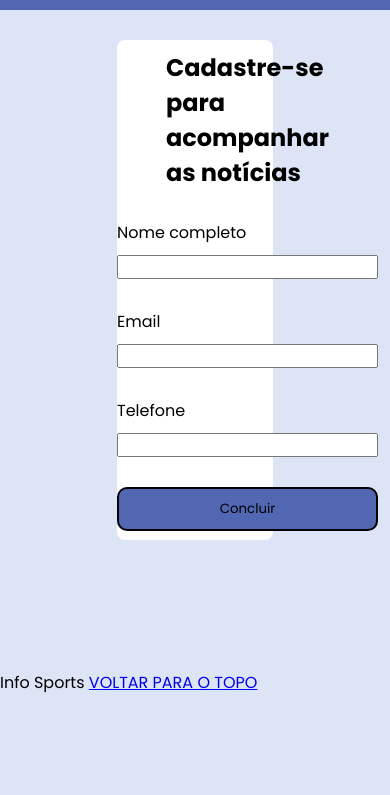
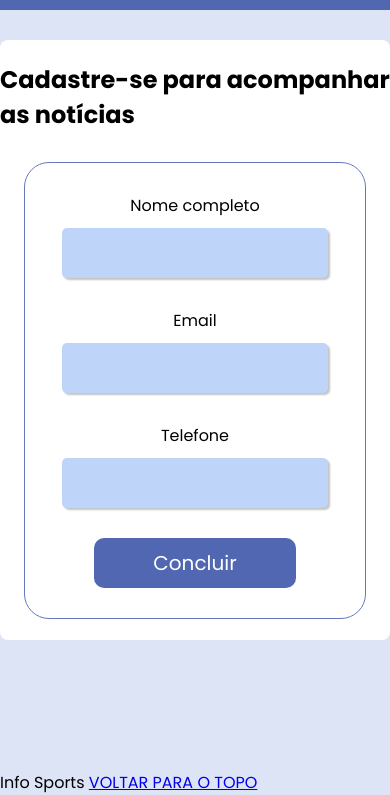
Before and after one commit to jhonatans/infoSports, a plain HTML site: page Sprint 3/registro.html in a window 390 px wide. Shown: the part 92-887 px from the top of the page. Before the commit the page ends 844 px from the top, so only its background shows below. Drawn offline with Linux system fonts and the light colour scheme.

Commit message:
Update registro.css

```diff
--- a/Sprint 3/registro.css
+++ b/Sprint 3/registro.css
@@ -27,21 +27,27 @@ body {
   justify-content: center;
   flex-direction: column;
   background-color: #ffff;
-  width: 40%;
-  height: 500px;
+  width: 100%;
+  height: 600px;
   border-radius: 8px;
   gap: 30px;
   flex-wrap: wrap;
 }
 
 form {
+  width: 700px;
   display: flex;
-  flex-direction: column;
+  flex-direction: row;
   gap: 30px;
   justify-content: center;
   align-items: center;
   align-items: center;
   flex-wrap: wrap;
+  border-radius: 25px;
+  border-style: solid;
+  border-width: 1px;
+  border-color: #6679bd;
+  padding: 30px;
 }
 
 .name,
@@ -50,16 +56,75 @@ form {
   display: flex;
   flex-direction: column;
   gap: 10px;
-  width: 100%;
+  width: 72%;
+  align-items: center;
 }
 
+input {
+  width: 100%;
+  height: 50px;
+  box-shadow: 2px 2px 2px rgb(196, 196, 196);
+  border: none;
+  border-radius: 5px;
+  background-color: #bed4f9;
+}
 
 
 .btn-concluir {
   background-color: #5167b2;
-  width: 100%;
+  width: 72%;
   padding: 10px;
   cursor: pointer;
   border-radius: 10px;
-  border: 2px solid black;
+  border: none;
+  color: white;
+  font-size: 20px;
 }
+
+@media(max-width: 770px) {
+  form {
+    width: 400px;
+  }
+
+  .name,
+  .email,
+  .telefone {
+    display: flex;
+    flex-direction: column;
+    gap: 10px;
+    width: 95%;
+    align-items: center;
+  }
+}
+
+@media(max-width: 500px) {
+  form {
+    width: 280px;
+  }
+
+  .name,
+  .email,
+  .telefone {
+    display: flex;
+    flex-direction: column;
+    gap: 10px;
+    width: 95%;
+    align-items: center;
+  }
+}
+
+@media(max-width: 350px) {
+  form {
+    width: 200px;
+  }
+
+  .name,
+  .email,
+  .telefone {
+    display: flex;
+    flex-direction: column;
+    gap: 10px;
+    width: 95%;
+    align-items: center;
+  }
+}
```
